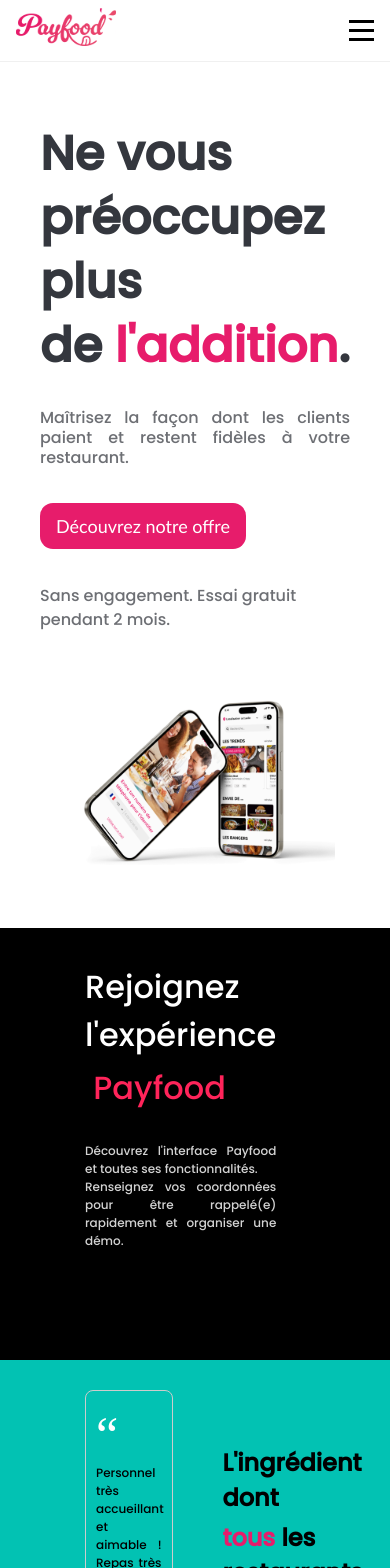
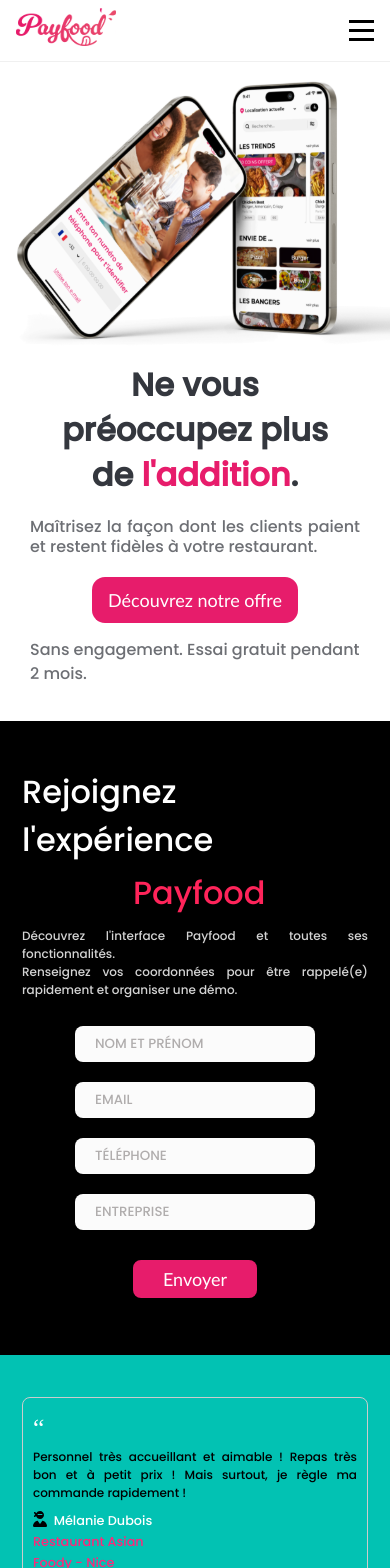
Before and after one commit to Armelsteve1/PAYFOOD, a React (Create React App) app in the folder payfood/: page / in a window 390 px wide. Shown: the top 1568 px of the page. Built offline with nearby package versions, Linux system fonts and the light colour scheme.

Commit message:
responsive mobile en cours

```diff
--- a/payfood/src/Component/HomePage/home-style.css
+++ b/payfood/src/Component/HomePage/home-style.css
@@ -963,6 +963,7 @@
 
   .third .grid-container {
     grid-template-columns: 1fr;
+    gap: 30px;
   }
 
   .third .section-header {
@@ -1021,30 +1022,77 @@
     padding: 20px;
   }
 
+  .phone{
+    order: 1;
+    max-width: unset;
+    width: 450px;
+    margin-top: -75px;
+  }
+
   .content {
     width: auto;
     font-family: 'Poppins', sans-serif;
+    order: 2;
+    margin: -30px 0;
+    padding: 10px;
+  }
+
+  .decouvert p{
+    font-size: 2rem;
+    text-align: center;
+    line-height: 45px;
+  }
+
+  .text {
+    justify-content: unset;
+    margin: 20px 0;
+  }
+
+  .contact-button{
+    /* margin: 10px 0; */
+    display: flex;
+    justify-content: center;
+    margin: 10px auto;
+  }
+
+  .container{
+    display: unset;
   }
 
   .deuxieme {
-    padding: 20px;
+    padding: 22px;
   }
 
   .deuxieme .container {
     width: 100%;
   }
 
+  .right{
+    width: unset;
+    margin-bottom: -15px;
+    margin-top: -3px;
+  }
+
+  .right input{
+    width: 200px;
+  }
+
   .left {
     padding: 0;
+    margin-right: unset;
   }
 
   .left span,
   .all-in span {
-    font-size: 1.5rem;
+    font-size: 0.8rem;
   }
 
   .left span:nth-last-child(2) {
     margin: 0 0 10px;
+    display: block;
+    align-items: center;
+    justify-content: center;
+    text-align: center;
   }
 
   .left p,
@@ -1052,6 +1100,23 @@
   .right p {
     font-size: 12px;
     line-height: 18px;
+    margin: unset;
+  }
+
+  .container.with-quote .left{
+    width: unset;
+  }
+
+  .container.with-quote p{
+    margin: unset;
+  }
+
+  .deuxieme.colored .container.with-quote .left .quote-icon{
+    font-size: 1.6em;
+  }
+
+  .container.with-quote .right{
+    width: unset;
   }
 
   .right .contact-form {
@@ -1079,16 +1144,29 @@
   }
 
   .container.with-quote span {
-    margin-bottom: 0;
+    /* margin-bottom: 0; */
+  }
+
+  .container {
+    padding: 10px 30px;
+  }
+
+  .container.with-quote .right{
+    margin: unset;
+  }
+
+  .container.with-quote .right p {
+    line-height: 20px;
   }
 
   .container.with-quote span:nth-child(4) {
-    color: #ff3c6e;
+    color: #ffffff;
     margin: 10px 0 0;
   }
 
   .third .section-header {
     margin: 20px 0 10px;
+    align-items: unset;
   }
 
   .third .section-title {
```
